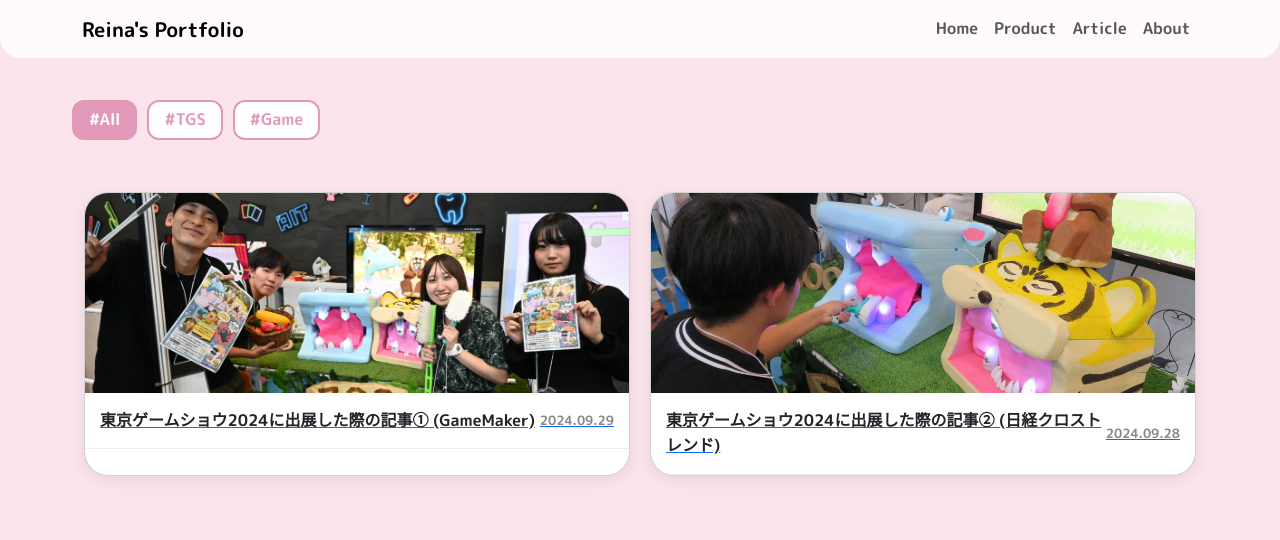
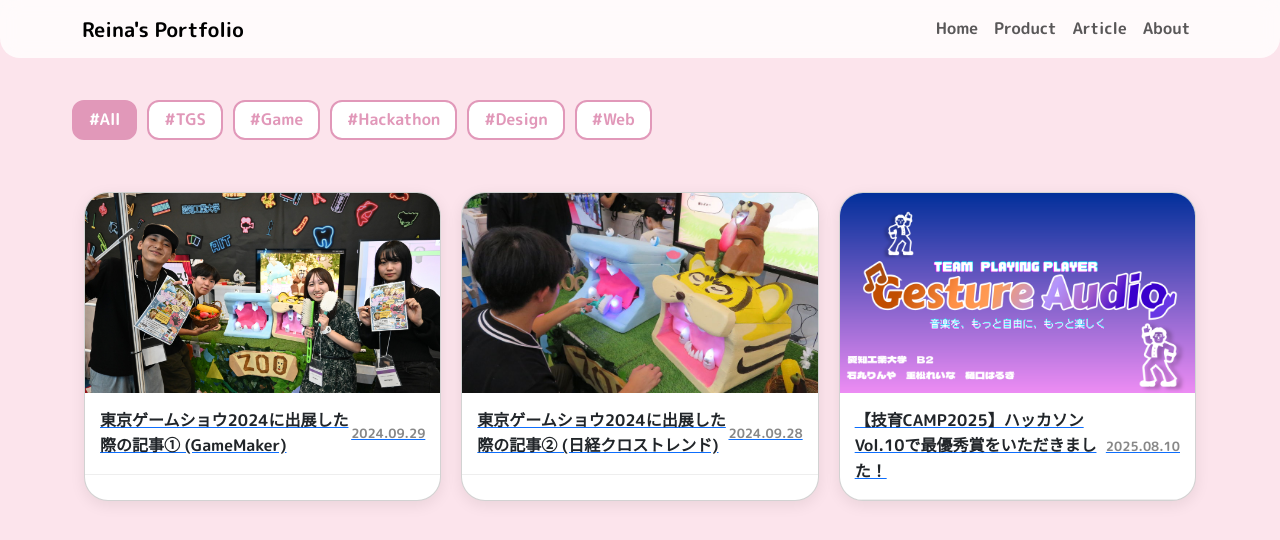
Before and after one commit to chicken-oaaa/my-portfolio, a React (Vite) app: page /article in a window 1280 px wide. Shown: the top 540 px of the page. Built offline with nearby package versions, Linux system fonts and the light colour scheme; a web font is replaced by a local one.

Commit message:
記事を増やしました

```diff
--- a/src/data/articles.js
+++ b/src/data/articles.js
@@ -1,5 +1,6 @@
 // 記事のデータを管理する配列です
 import gamemakersImg from "../assets/img/gamemakers.jpg";
+import GestureAudioImg from "../assets/img/GestureAudio.png";
 import xtrendImg from "../assets/img/Xtrend.jpg";
 
 export const ARTICLES = [
@@ -19,4 +20,12 @@ export const ARTICLES = [
     url: "https://xtrend.nikkei.com/atcl/contents/18/01045/00122/",
     tags: ["TGS", "Game"],
   },
+  {
+    id: 3,
+    title: "【技育CAMP2025】ハッカソン Vol.10で最優秀賞をいただきました！",
+    image: GestureAudioImg,
+    date: "2025.08.10",
+    url: "https://www.sysken.net/post/2342/",
+    tags: ["Hackathon", "Design", "Web"],
+  },
 ];
```
